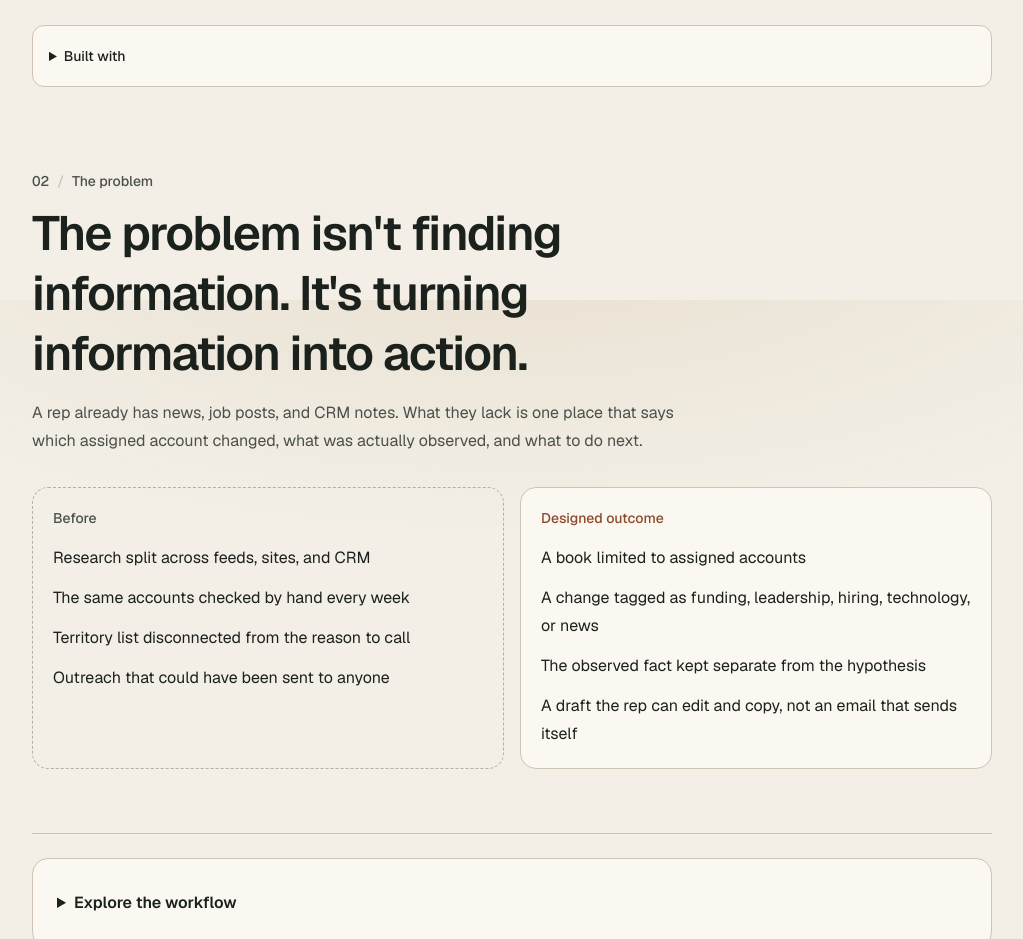
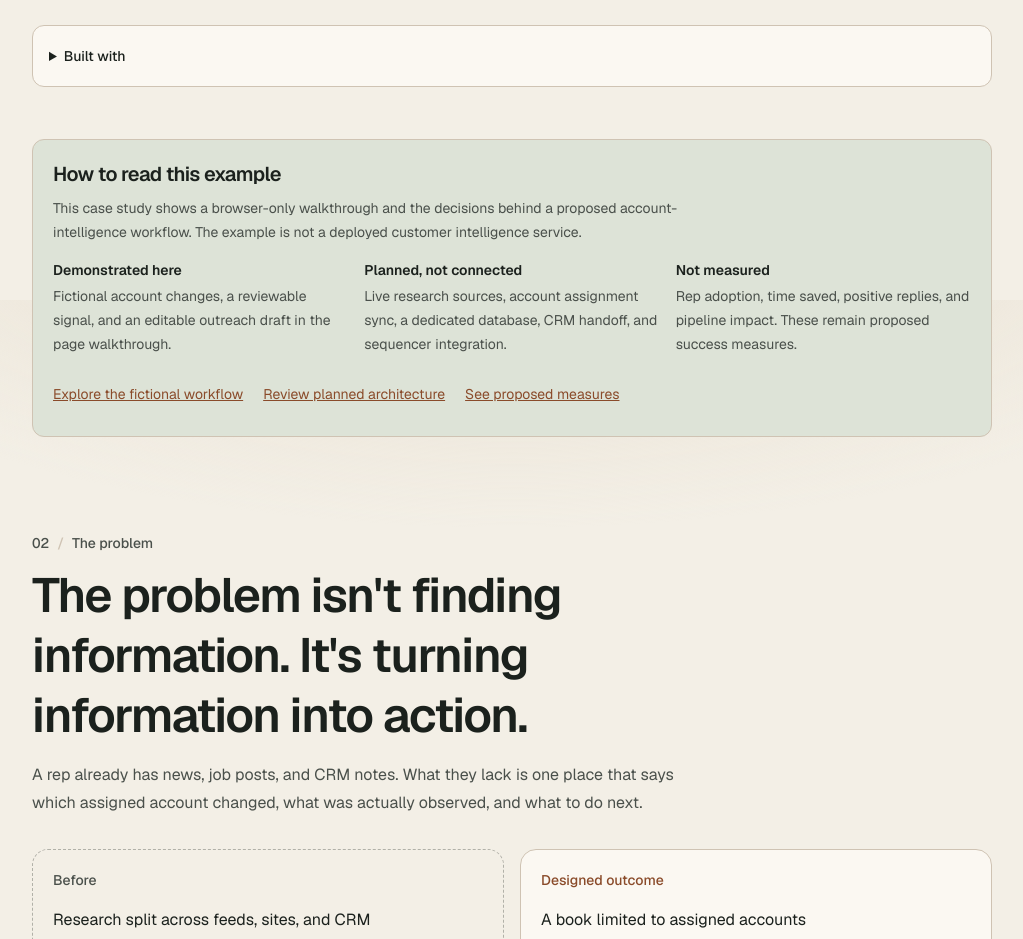
Before and after one commit to heyfunwhoa/byjoyaing-portfolio, a Next.js app: page /work/account-intelligence in a window 1280 px wide. Shown: the part 1300-2239 px from the top of the page, without its empty margins (128-1151 px from the left). Built offline with nearby package versions, Linux system fonts and the light colour scheme.

Commit message:
feat(account-intelligence): distinguish demonstrated, planned, and unmeasured

```diff
--- a/components/account-intelligence-case.tsx
+++ b/components/account-intelligence-case.tsx
@@ -199,6 +199,34 @@ export function AccountIntelligenceCase() {
       <PortfolioExample key="account-intelligence" example={portfolioExamples["account-intelligence"]} />
 
       <ProjectTechnologyStack slug="account-intelligence" />
+
+      <aside aria-labelledby="account-evidence-guide-title" className="my-8 rounded-xl border border-border bg-surface-sage p-4 sm:p-5">
+        <h2 id="account-evidence-guide-title" className="font-display text-xl tracking-tight">How to read this example</h2>
+        <p className="mt-2 max-w-2xl text-sm leading-6 text-muted">
+          This case study shows a browser-only walkthrough and the decisions behind a proposed account-intelligence workflow.
+          The example is not a deployed customer intelligence service.
+        </p>
+        <dl className="mt-4 grid gap-4 md:grid-cols-3">
+          <div>
+            <dt className="text-sm font-semibold">Demonstrated here</dt>
+            <dd className="mt-1 text-sm leading-6 text-muted">Fictional account changes, a reviewable signal, and an editable outreach draft in the page walkthrough.</dd>
+          </div>
+          <div>
+            <dt className="text-sm font-semibold">Planned, not connected</dt>
+            <dd className="mt-1 text-sm leading-6 text-muted">Live research sources, account assignment sync, a dedicated database, CRM handoff, and sequencer integration.</dd>
+          </div>
+          <div>
+            <dt className="text-sm font-semibold">Not measured</dt>
+            <dd className="mt-1 text-sm leading-6 text-muted">Rep adoption, time saved, positive replies, and pipeline impact. These remain proposed success measures.</dd>
+          </div>
+        </dl>
+        <div className="mt-4 flex flex-wrap gap-x-5 gap-y-1 text-sm">
+          <a href="#workflow" className="inline-flex min-h-11 items-center text-accent underline">Explore the fictional workflow</a>
+          <a href="#architecture" className="inline-flex min-h-11 items-center text-accent underline">Review planned architecture</a>
+          <a href="#outcomes-title" className="inline-flex min-h-11 items-center text-accent underline">See proposed measures</a>
+        </div>
+      </aside>
+
 
       <section className="border-b border-border py-16" aria-labelledby="problem-title">
         <SectionLabel index="02">The problem</SectionLabel>
```
